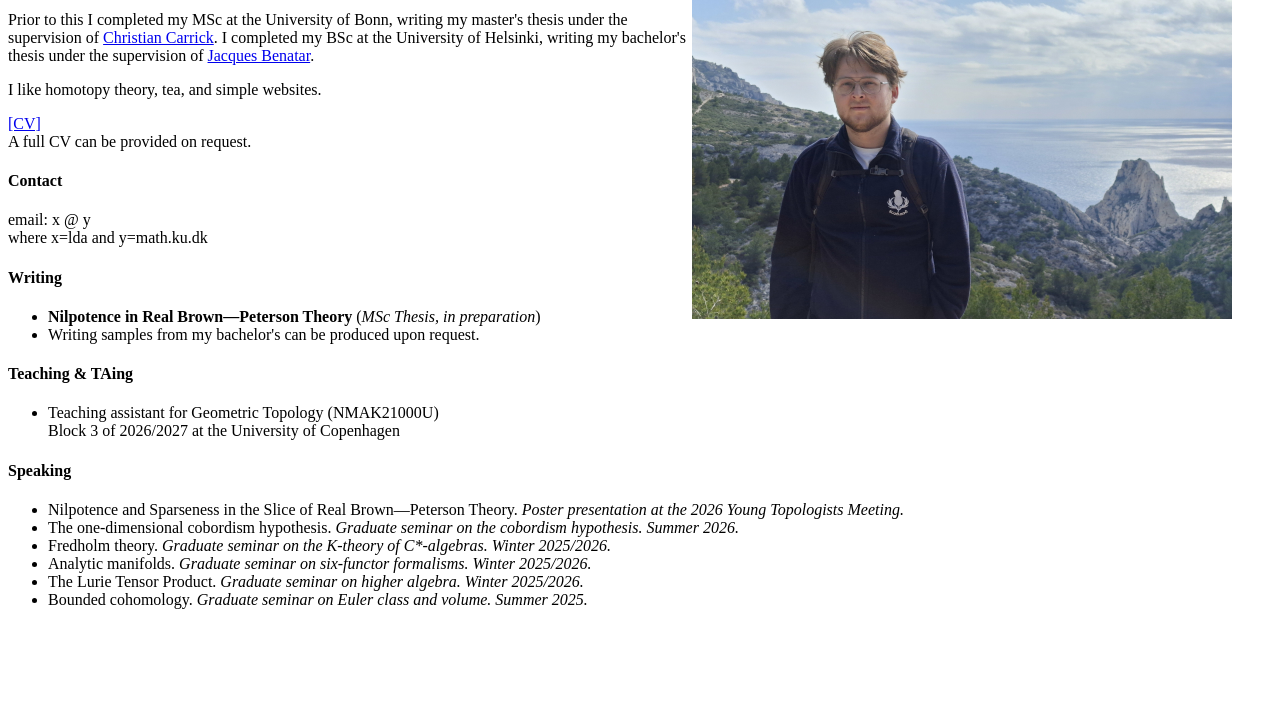
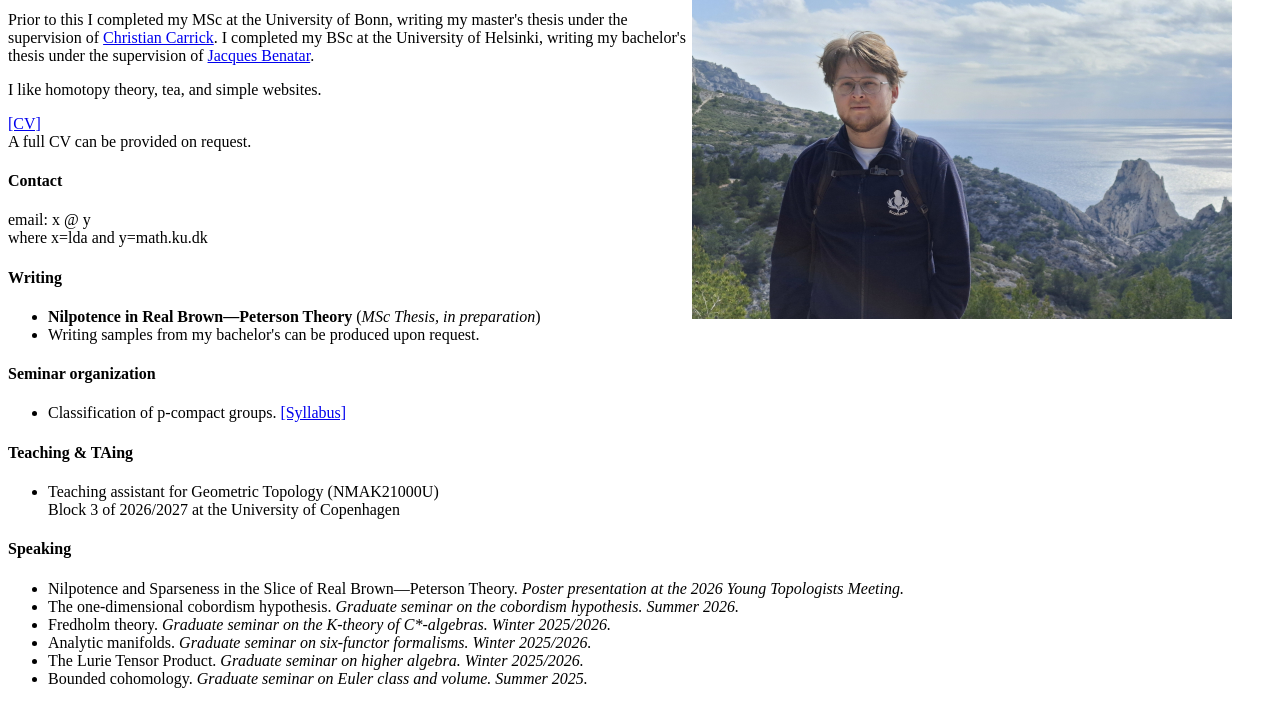
Before and after one commit to Daniel-Arone/daniel-arone.github.io, a plain HTML site: page index.html in a window 1280 px wide. Shown: the part 121-825 px from the top of the page. Before the commit the page ends 800 px from the top, so only its background shows below. Drawn offline with Linux system fonts and the light colour scheme.

Commit message:
added seminar

```diff
--- a/index.html
+++ b/index.html
@@ -37,6 +37,12 @@
       </ul>
     </p>
     <p>
+      <h4>Seminar organization</h4>
+      <ul>
+        <li>Classification of p-compact groups. <a href="./files/pcpt-1.pdf">[Syllabus]</a></li>
+      </ul>
+    </p>
+    <p>
       <h4>Teaching &amp; TAing</h4>
       <ul>
         <li>Teaching assistant for Geometric Topology (NMAK21000U)
```
Also changed, not shown: 1 other file.
